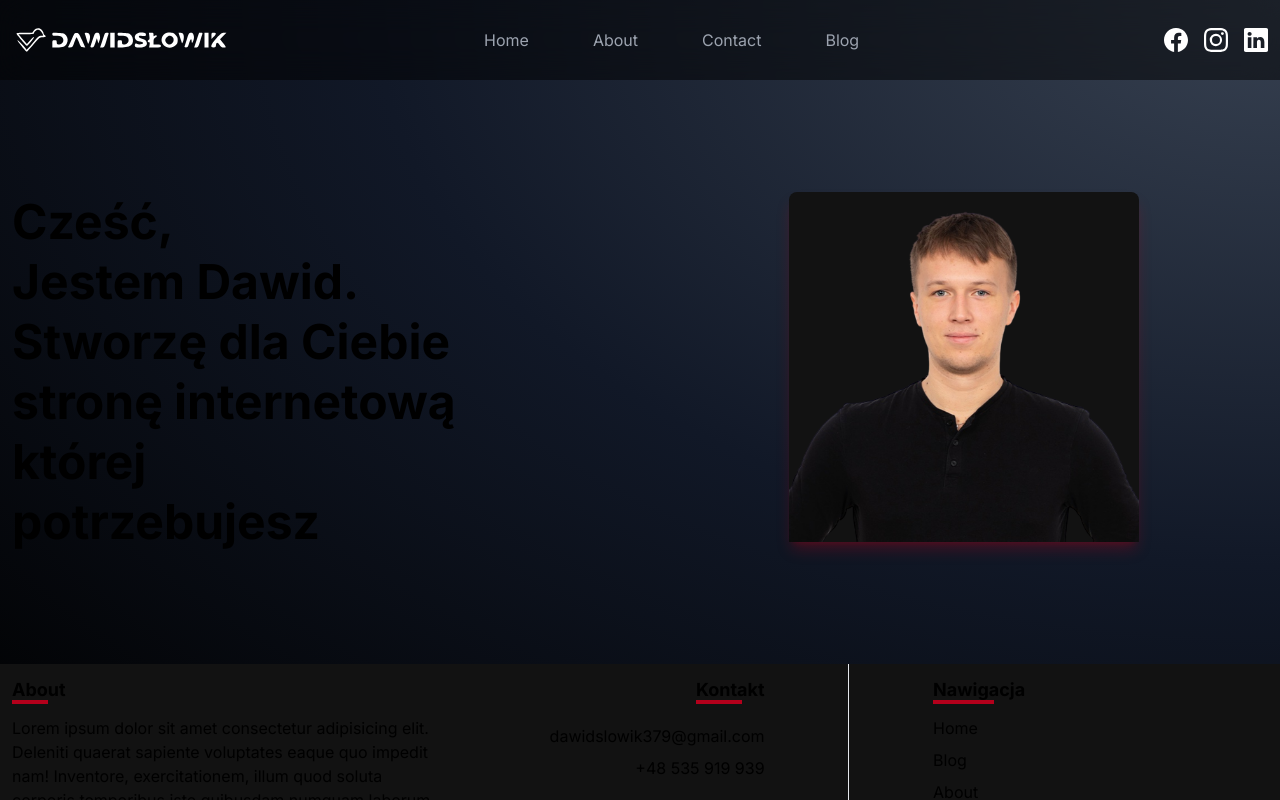
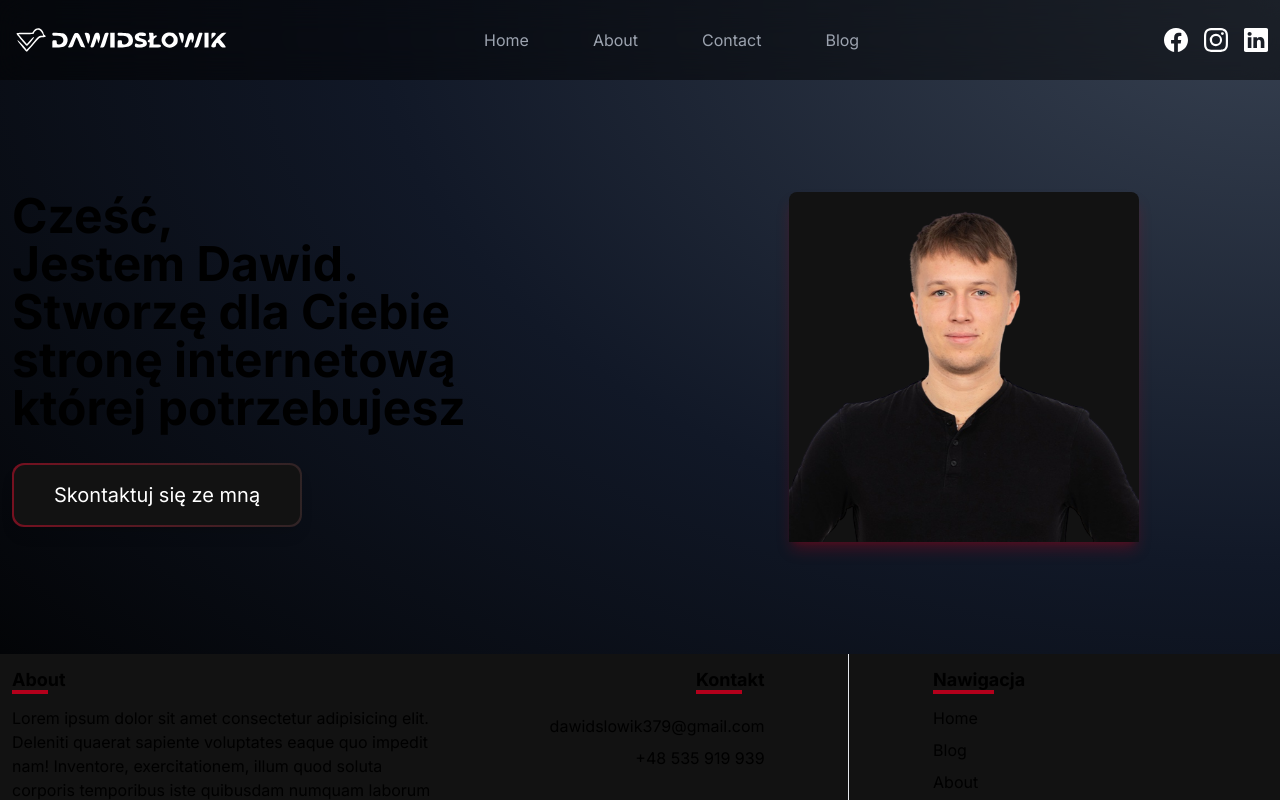
Before and after one commit to VxrRoot/webnova-com, a Next.js app: page / in a window 1280 px wide. Built offline with nearby package versions, Linux system fonts and the light colour scheme.

Commit message:
Update hero section

```diff
--- /dev/null
+++ b/app/components/buttons/animated-button/AnimatedButton.tsx
@@ -0,0 +1,18 @@
+import { FC } from "react";
+
+interface IButton {
+    onClick?: () => void;
+    value?: string;
+}
+
+const Button: FC<IButton> = ({ onClick, value }) => {
+    return (
+        <button className="inline-block animate-border rounded-xl bg-white from-#255c99 via-detailsRed to-background bg-[length:400%_400%] p-0.5 transition bg-gradient-to-r shadow-lg focus:outline-none focus:ring">
+            <span className="block rounded-[11px] bg-backgroundDark px-10 py-4 text-xl text-white hover:bg-backgroundHover transition-all dura">
+                {value}
+            </span>
+        </button>
+    );
+};
+
+export default Button;
--- a/src/sections/HeroSection.tsx
+++ b/src/sections/HeroSection.tsx
@@ -1,18 +1,24 @@
 import { FC } from "react";
 import Image from "next/image";
 import PersonImg from "../assets/dawid-hr.png";
+import Button from "@/app/components/buttons/animated-button/AnimatedButton";
 
 const HeroSection: FC = () => {
     return (
         <section className="my-28 padding-x">
             <div className="max-w-7xl w-full flex flex-col mx-auto md:flex-row gap-10 ">
-                <section className=" flex w-full">
-                    <h1 className={`font-bold text-5xl leading-tight max-w-md`}>
+                <section className="flex flex-col w-full gap-4">
+                    <h1
+                        className={`font-bold text-4xl lg:text-5xl leading-snug max-w-lg`}
+                    >
                         Cześć, <br />
                         Jestem Dawid. <br />
                         Stworzę dla Ciebie stronę internetową której
                         potrzebujesz
                     </h1>
+                    <div className="m-auto md:mx-0">
+                        <Button value="Skontaktuj się ze mną" />
+                    </div>
                 </section>
                 <section className="flex w-full h-full justify-center  items-center">
                     <div className="w-full max-w-[350px] flex items-center ">
--- a/tailwind.config.js
+++ b/tailwind.config.js
@@ -11,6 +11,16 @@ module.exports = {
                 background: "#262626",
                 detailsRed: "#b3001b",
                 backgroundDark: "#121212",
+                backgroundHover: "#141414",
+            },
+            animation: {
+                border: "border 4s ease infinite",
+            },
+            keyframes: {
+                border: {
+                    "0%, 100%": { backgroundPosition: "0% 50%" },
+                    "50%": { backgroundPosition: "100% 50%" },
+                },
             },
         },
     },
```
